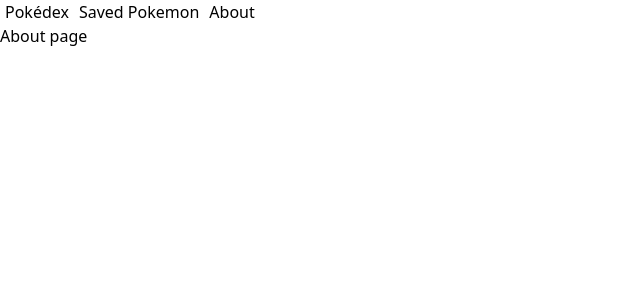
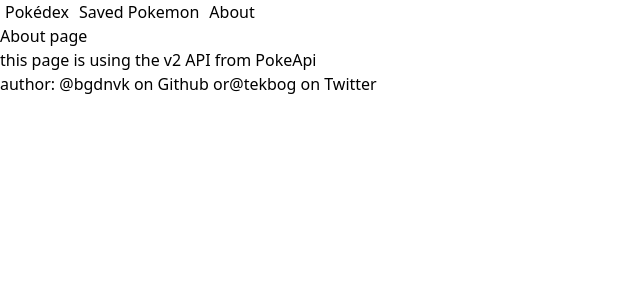
Before and after one commit to bgdnvk/pokedex-ts-react-vite-tailwind, a React (Vite) app: page /about in a window 1280 px wide. Shown: the top 300 px of the page, without its empty margins (0-640 px from the left). Built offline with nearby package versions, Linux system fonts and the light colour scheme.

Commit message:
about page

```diff
--- a/index.html
+++ b/index.html
@@ -4,7 +4,7 @@
     <meta charset="UTF-8" />
     <link rel="icon" type="image/svg+xml" href="/vite.svg" />
     <meta name="viewport" content="width=device-width, initial-scale=1.0" />
-    <title>Vite + React + TS</title>
+    <title>React Pokédex</title>
   </head>
   <body>
     <div id="root"></div>
--- a/src/routes/About.tsx
+++ b/src/routes/About.tsx
@@ -2,6 +2,9 @@ const About = () => {
     return(
         <main>
             <h1>About page</h1>
+            <p>this page is using the v2 API from <a href="https://pokeapi.co">PokeApi</a></p>
+            <p>author: <a href="https://github.com/bgdnvk">@bgdnvk on Github</a> or
+            <a href="https://twitter.com/tekbog">@tekbog on Twitter</a>  </p>
         </main>
     )
 }
```
